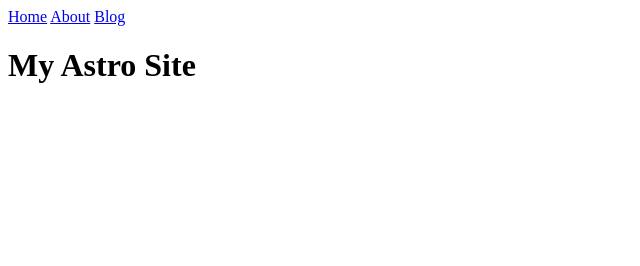
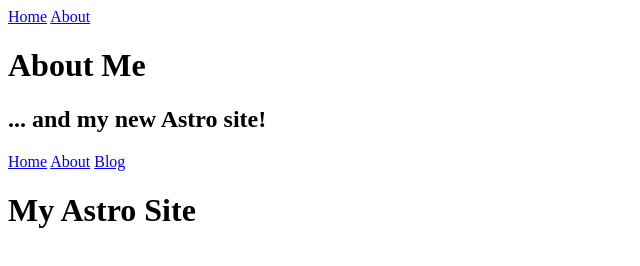
Before and after one commit to ramccall0/natureoften, an Astro site: page /blog in a window 1280 px wide. Shown: the whole page, without its empty margins (0-640 px from the left). Built offline with nearby package versions, Linux system fonts and the light colour scheme; Astro itself is replaced by a stand-in of ours.

Commit message:
naviataion

```diff
--- a/src/pages/blog.astro
+++ b/src/pages/blog.astro
@@ -1,3 +1,8 @@
+<a href="/">Home</a>
+<a href="/about/">About</a>
+
+<h1>About Me</h1>
+<h2>... and my new Astro site!</h2>
 <body>
   <a href="/">Home</a>
   <a href="/about/">About</a>
```
